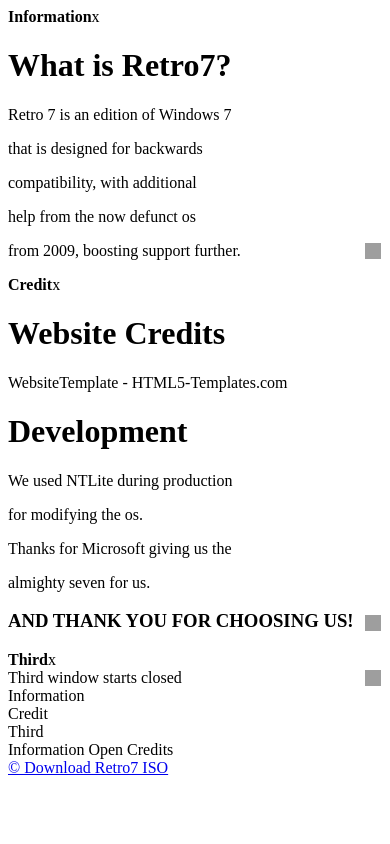
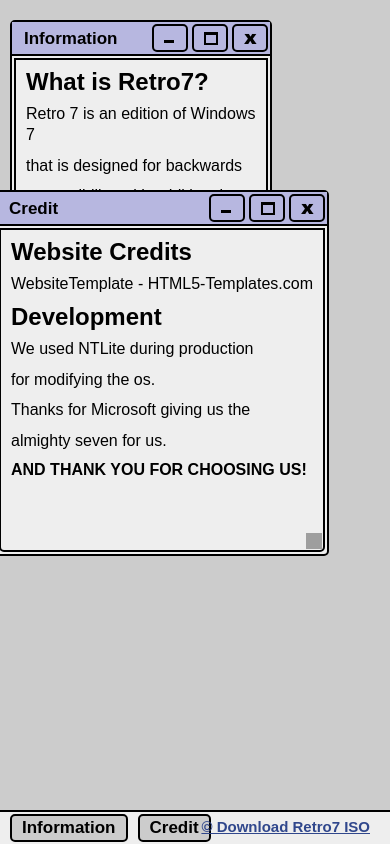
Before and after one commit to Retro7Development/Retro7-Website, a plain HTML site: page index.html in a window 390 px wide. Drawn offline with nearby package versions, Linux system fonts and the light colour scheme; grey boxes are pictures that could not be loaded.

Commit message:
Fix Broken style.css

```diff
--- a/style.css
+++ b/style.css
@@ -1,52 +1,211 @@
-/* Declare dark theme as the preferred color scheme */
-@media (prefers-color-scheme: dark) {
-  /* General styles */
-  html, body {
-    background-color: #222; /* Dark background */
-    color: #eee; /* Light text color */
-  }
+html,body,div,span,object,iframe,h1,h2,h3,h4,h5,h6,p,blockquote,pre,abbr,address,cite,code,del,dfn,em,img,ins,kbd,q,samp,small,strong,sub,sup,var,b,i,dl,dt,dd,ol,ul,li,fieldset,form,label,legend,table,caption,tbody,tfoot,thead,tr,th,td,article,aside,canvas,details,figcaption,figure,footer,header,hgroup,menu,nav,section,summary,time,mark,audio,video{margin:0;padding:0;border:0;outline:0;font-size:100%;vertical-align:baseline;background:transparent}
+body{line-height:1}
+h1 {font-size: 1.5em;margin-bottom: 10px;}
+p{font-size: 1em;line-height: 1.3em;margin-bottom: 10px;}
+article,aside,details,figcaption,figure,footer,header,hgroup,menu,nav,section{display:block}
+nav ul{list-style:none}
+blockquote,q{quotes:none}
+blockquote:before,blockquote:after,q:before,q:after{content:none}
+a{margin:0;padding:0;font-size:100%;vertical-align:baseline;background:transparent}
+ins{background-color:#ff9;color:#000;text-decoration:none}
+mark{background-color:#ff9;color:#000;font-style:italic;font-weight:bold}
+del{text-decoration:line-through}
+abbr[title],dfn[title]{border-bottom:1px dotted;cursor:help}
+table{border-collapse:collapse;border-spacing:0}
+hr{display:block;height:1px;border:0;border-top:1px solid #ccc;margin:1em 0;padding:0}
+input,select{vertical-align:middle}
 
-  h1, h2, h3, h4, h5, h6 {
-    color: #ddd; /* Lighter text for headings */
-  }
+#desktop {
+	font-family: Arial, Helvetica, sans-serif;
+    position: fixed;
+    height: 100%;
+    width: 100%;
+    background: #CCC;
+	overflow: hidden;
+    top: 0;
+    bottom: 0;
+    left: 0;
+    right: 0;
+}
+.window {
+    position: absolute;
+    border: 2px solid #000;
+    background: #EEE;
+	border-radius: 5px;
+	z-index: 1000;
+}
+.window.closed {
+	display: none;
+}
+.window.minimizedWindow {
+	display: none;
+}
+.window.fullSizeWindow {
+    top: 0 !important;
+    right: 0 !important;
+    left: 0 !important;
+    border-radius: 0;
+    bottom: 32px !important;
+}
+.fullSizeWindow .ui-resizable-handle {
+	display: none;
+}
+.windowHeader {
+    background-color: #b7b7e0;
+    text-align: right;
+    border-bottom: 2px solid #000;
+    padding: 2px;
+    cursor: move;
+    height: 28px;
+}
+.activeWindow .windowHeader {
+    background-color: #8888d6;
+}
+.windowHeader > span {
+    display: inline-block;
+    cursor: pointer;
+    border: 2px solid #000;
+    margin-left: 4px;
+    font-size: 19px;
+    padding: 2px 10px;
+    font-family: "Arial Black", Gadget, sans-serif;
+    border-radius: 5px;
+    line-height: 20px;
+    width: 12px;
+    height: 20px;
+    position: relative;
+    overflow: hidden;
+}
+.windowHeader > span:hover {
+	background: rgba(255,255,255,0.3);
+}
+.windowHeader > span.winclose:hover {
+	background: #f15454;
+}
+.windowHeader > span > span {
+    display: inline-block;
+    height: 8px;
+    width: 10px;
+    position: absolute;
+    top: 6px;
+    left: 10px;
+}
+.winminimize > span {
+	border-bottom: 3px solid #000;
+}
+.winmaximize > span {
+	border: 2px solid #000;
+	border-top: 3px solid #000;
+}
+.winmaximize > span:nth-child(2) {
+	display: none;
+}
+.fullSizeWindow .winmaximize > span:nth-child(1) {
+	margin: 2px 0 0 -4px;
+}
+.fullSizeWindow .winmaximize > span:nth-child(2) {
+    display: inline-block;
+    top: 3px;
+    left: 12px;
+}
+.wincontent {
+    padding: 10px;
+    min-width: 200px;
+    min-height: 140px;
+    border: 2px solid #000;
+    margin: 2px;
+	border-radius: 0 0 5px 5px;
+}
+.windowHeader > strong {
+    float: left;
+    margin: 0px 3px 0 10px;
+    line-height: 29px;
+    font-size: 17px;
+}
+.taskbarPanel {
+    display: inline-block;
+    border: 2px solid #000;
+    border-radius: 5px;
+    line-height: 24px;
+    margin: 2px 0 0 10px;
+    font-size: 17px;
+    padding: 0 10px;
+    background: #CCC;
+    font-weight: bold;
+	cursor: pointer;
+}
+.taskbarPanel.activeTab {
+	background: #FFF;
+}
+.taskbarPanel.minimizedTab {
+	background: #AAA;
+}
+.taskbarPanel.minimizedTab:hover {
+	background: #DDD;
+}
+.taskbarPanel.closed {
+	display: none;
+}
+#taskbar {
+	position: absolute;
+	height: 32px;
+	border-top: 2px solid #000;
+	bottom: 0;
+	left: 0;
+	right: 0;
+	background: #EEE;
+}
+#icons {
+	position: absolute;
+	z-index: 10;
+	top: 20px;
+	left: 20px;
+}
+#icons a {
+    display: block;
+    cursor: pointer;
+    padding: 2px 10px;
+}
+#icons a:hover {
+	background: #000;
+	color: #FFF;
+}
+#templateLink {
+    position: absolute;
+    display: inline-block;
+    bottom: 10px;
+    right: 20px;
+    font-weight: bold;
+    font-size: 15px;
+    color: #30478c;
+}
 
-  a {
-    color: #ccc; /* Lighter link color */
-  }
-
-  hr {
-    border-color: #444; /* Darker border color for horizontal rules */
-  }
-
-  /* Desktop styles */
-  #desktop {
-    background-color: #111; /* Darker background for desktop */
-  }
-
-  .window {
-    background-color: #333; /* Darker window background */
-    border-color: #555; /* Darker window border */
-  }
-
-  .windowHeader {
-    background-color: #444; /* Darker window header background */
-  }
-
-  .activeWindow .windowHeader {
-    background-color: #555; /* Slightly darker header for active window */
-  }
-
-  .wincontent {
-    background-color: #333; /* Darker content background */
-    border-color: #555; /* Darker content border */
-  }
-
-  .taskbar {
-    background-color: #222; /* Darker taskbar background */
-    border-top-color: #444; /* Darker taskbar border */
-  }
-
-  .taskbarPanel.activeTab {
-    background-color: #333; /* Darker active tab background */
-  }
+/*Demo styles BEGIN*/
+#window0 {	top: 20px;	left: 240px;}
+#window1 {	top: 400px; left: 120px;}
+#window2 {	top: 250px; left: 300px;}
+#window3 {	top: 125px; left: 420px;}
+#window0 .wincontent {	width: 660px; height: 400px;	}
+#window1 .wincontent {	width: 500px; height: 300px;	}
+#window2 .wincontent {	width: 400px; height: 350px;	}
+#window3 .wincontent {	width: 400px; height: 350px;	}
+@media screen and (max-width:960px){
+	#window0 {	left: 10px;	}
+	#window3 {	left: 50px;	}
 }
+@media screen and (max-width:770px){
+	#window0 .wincontent {	width: 460px;	}
+	#window2 {	left: 100px;	}
+	#window1 {	top: 190px;	left: -5px;	}
+}
+@media screen and (max-width:540px){
+#window0 .wincontent {	width: 230px; height: 200px;	}
+#window3 .wincontent {
+    width: 275px;
+    height: auto;
+}
+#window3 {    top: 9px;    left: 10px;	}
+#window2 {    left: -118px;	}
+#window1 .wincontent {    width: auto;    height: 300px;	}
+}
+0 comments on commit e587232
```
